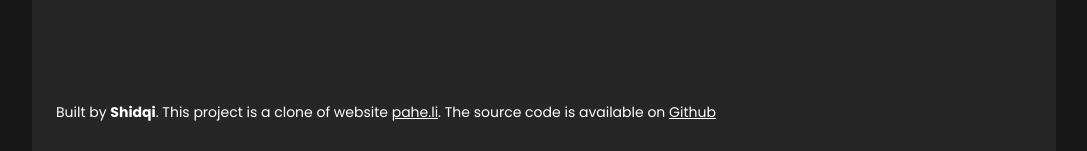
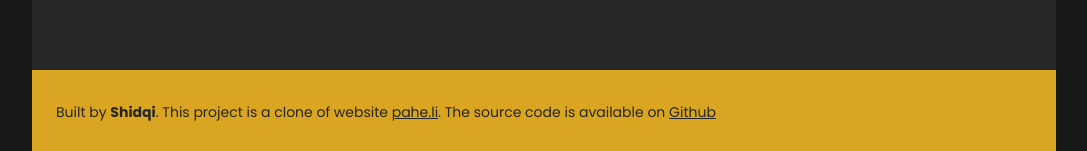
Before and after one commit to shidqi29/anymovie, a React (Vite) app: page / in a window 1280 px wide. Shown: the part 730-881 px from the top of the page, without its empty margins (96-1183 px from the left). Built offline with nearby package versions, Linux system fonts and the light colour scheme; no server answers.

Commit message:
style[footer]: change background & text color

```diff
--- a/src/components/layouts/Footer.jsx
+++ b/src/components/layouts/Footer.jsx
@@ -1,7 +1,7 @@
 const Footer = () => {
   return (
-    <footer className="px-6 text-sm">
-      <div className="px-3 md:px-0 text-center md:text-left text-white flex items-center py-4 md:py-8 ">
+    <footer className="px-6 text-sm bg-accent">
+      <div className="px-3 md:px-0 text-center md:text-left text-primary flex items-center py-4 md:py-8 ">
         <p>
           Built by <span className="font-semibold">Shidqi</span>. This project
           is a clone of website {""}
@@ -11,7 +11,8 @@ const Footer = () => {
             className="underline"
             rel="noreferrer">
             pahe.li
-          </a>{". "}
+          </a>
+          {". "}
           The source code is available on{" "}
           <a
             href="https://github.com/shidqi29/anymovie"
```
